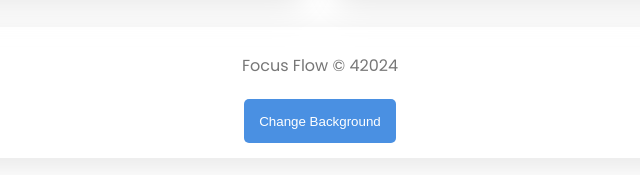
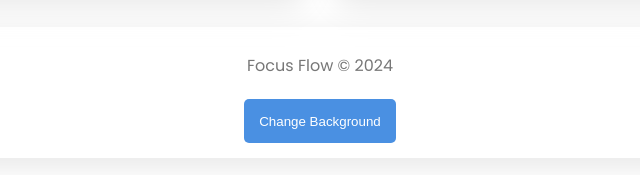
Before and after one commit to iotserver24/study-in-node, a website: page public/index.html in a window 1280 px wide. Shown: the part 1011-1186 px from the top of the page, 320-960 px from the left. Drawn offline with Linux system fonts and the light colour scheme.

Commit message:
Update index.html

```diff
--- a/public/index.html
+++ b/public/index.html
@@ -86,7 +86,7 @@
             </div>
         </main>
         <footer>
-            <p>Focus Flow &copy; 42024</p>
+            <p>Focus Flow &copy; 2024</p>
             <button id="changeBackground">Change Background</button>
         </footer>
     </div>
```
